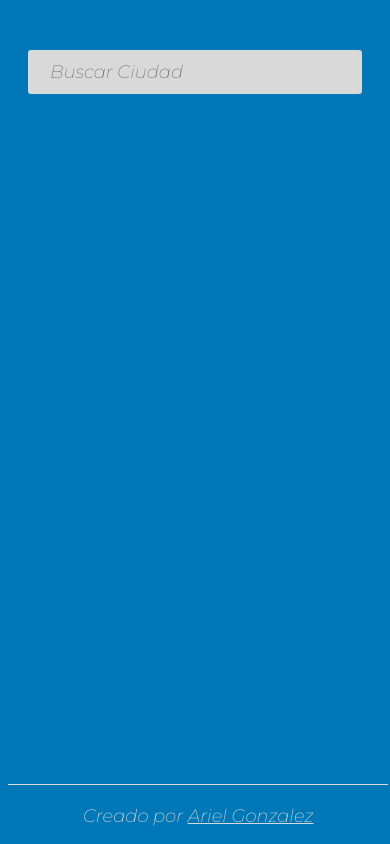
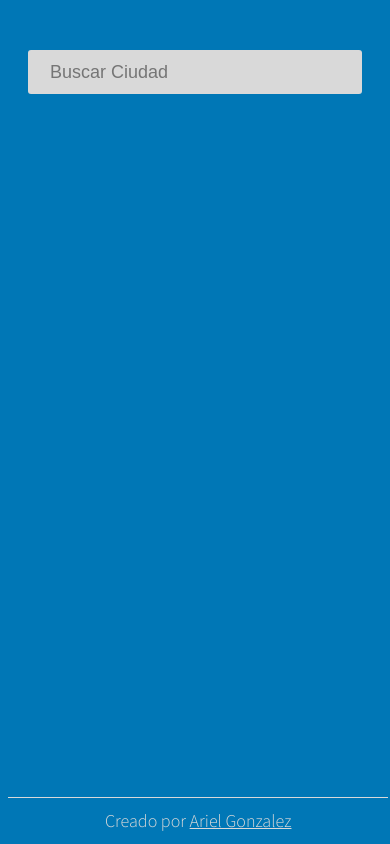
Before and after one commit to ArielGonzalez95/Clima, a plain HTML site: page index.html in a window 390 px wide. Drawn offline with Linux system fonts and the light colour scheme.

Commit message:
se agrega responsive

```diff
--- a/style.css
+++ b/style.css
@@ -1,7 +1,5 @@
 
-*{
-    font-family: 'Montserrat', sans-serif;
-}
+
 
 :root{
     --bg-color: #0077b6;
@@ -12,7 +10,7 @@
 }
 
 body{
-    font-family: 'Roboto', sans-serif;
+
     font-family: 'Source Sans Pro', sans-serif;
     background-color: var(--bg-color);
     color: var(--buscador-color);
@@ -123,4 +121,8 @@ margin-bottom:2rem;
         padding:3px;
         width:96%;
     }
+    p{
+        margin-bottom: 1rem;
+        line-height: 0.2rem;
+    }
 }
```
